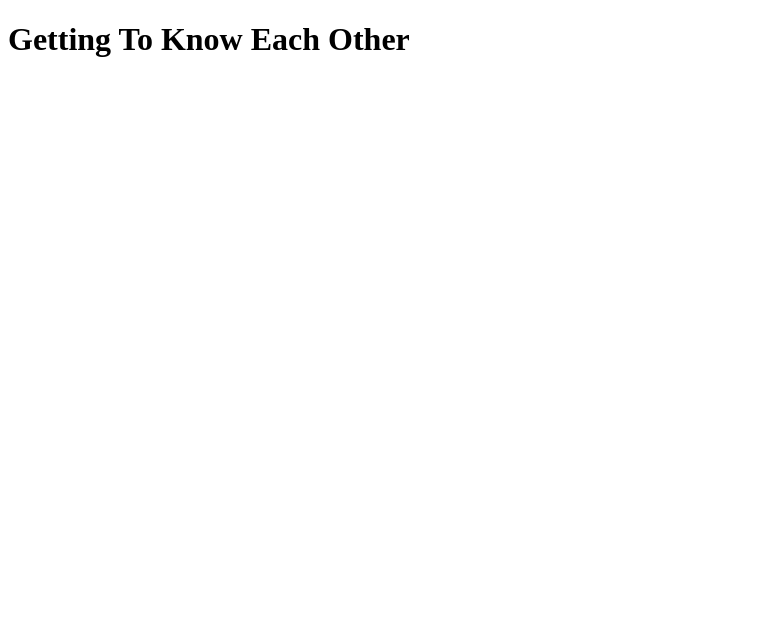
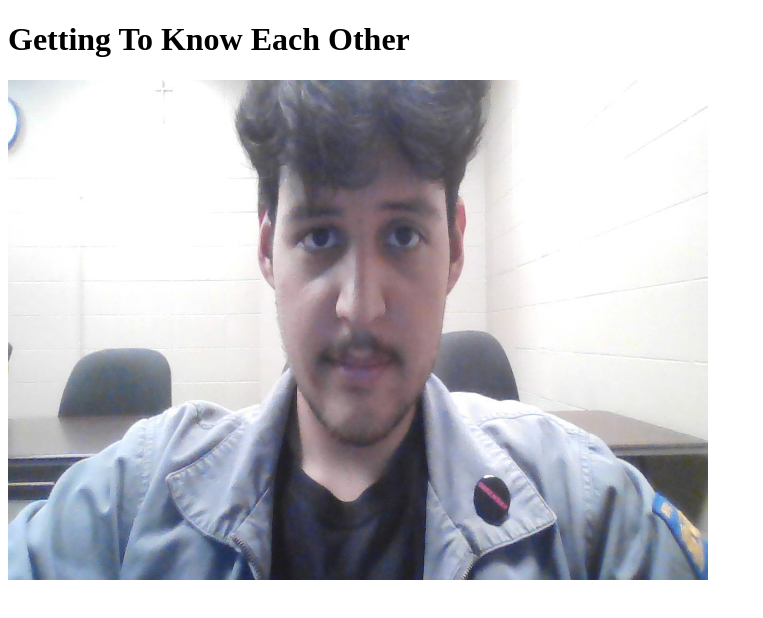
Before and after one commit to maximillianoortega-boop/gtkeo, a plain HTML site: page index.html in a window 1280 px wide. Shown: the whole page, without its empty margins (0-763 px from the left). Drawn offline with Linux system fonts and the light colour scheme.

Commit message:
updatefile

```diff
--- a/index.html
+++ b/index.html
@@ -4,7 +4,8 @@
     <meta charset="UTF-8">
     <title>Max</title>
 </head>
-<body>
+  <body>
     <h1>Getting To Know Each Other</h1>
+    <img src="me-800-by-800.jpg" alt="Max's Picture" style="width:700px;height:500px">
 </body>
 </html>
```
Also changed, not shown: me-800-by-800.jpg (added).
